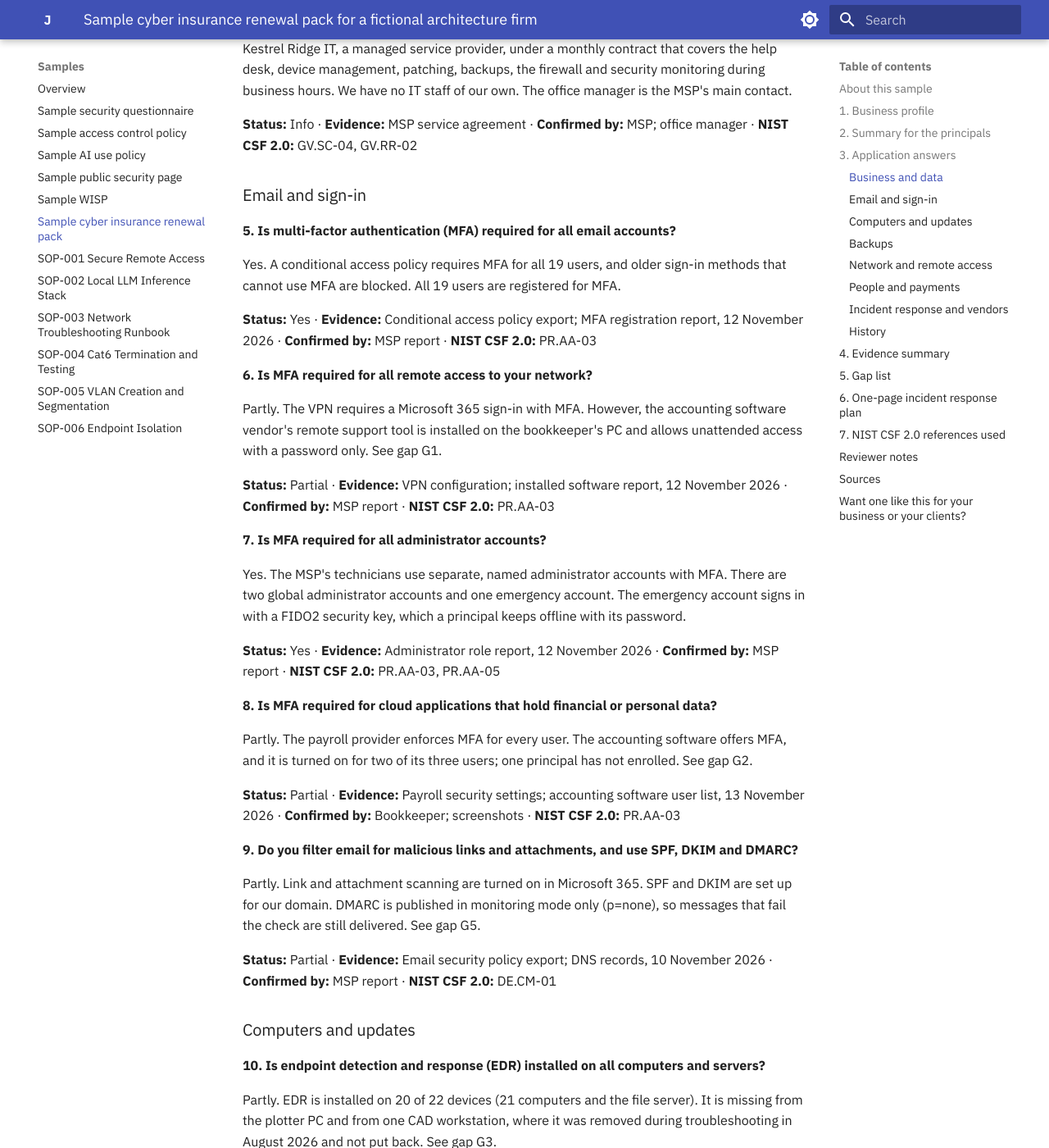
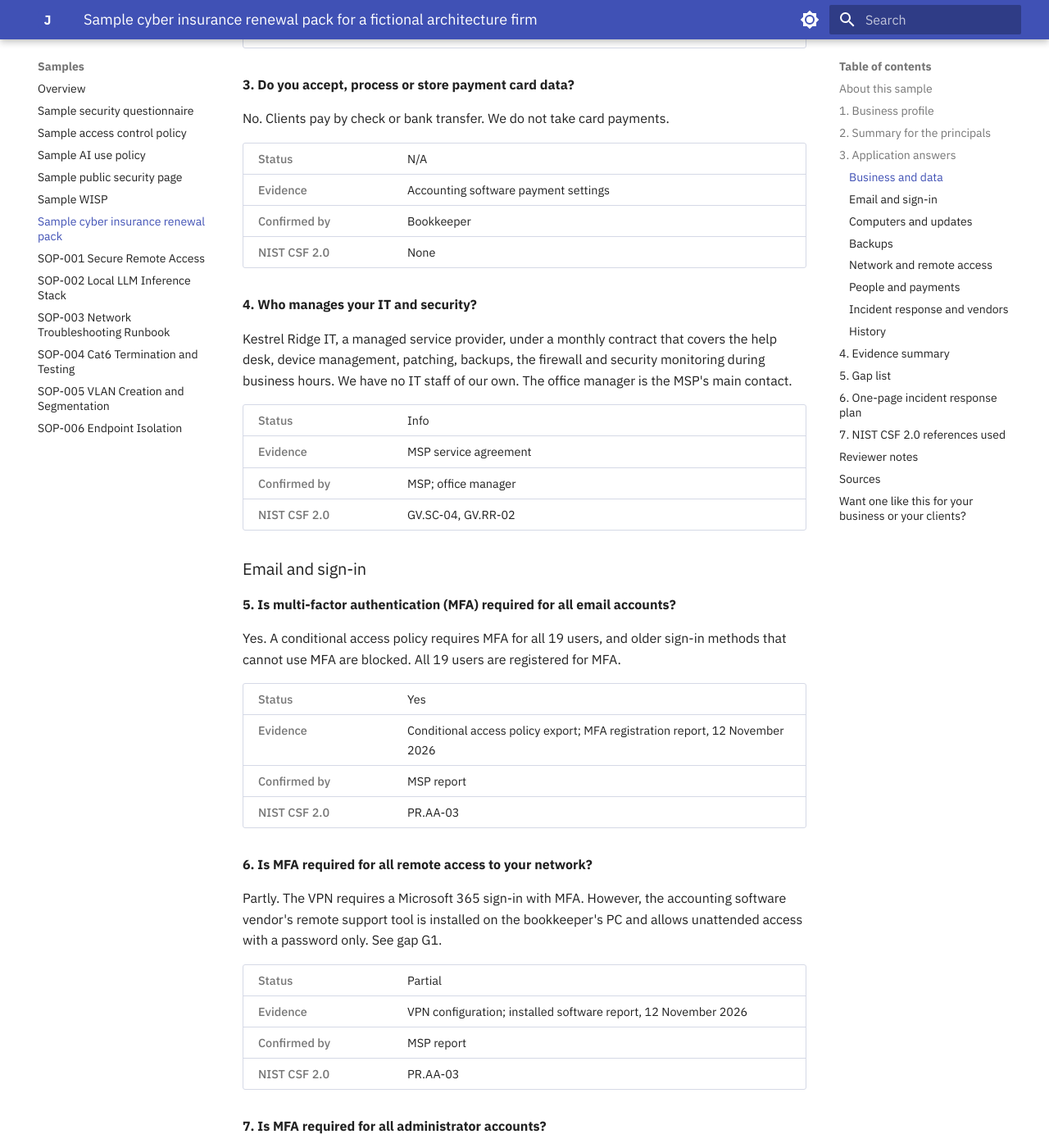
Before and after one commit to JohnsonTechnicalSystems/johnsotechnicalsystems-portfolio, an MkDocs documentation site: the page built from docs/sample-insurance-renewal-pack.md, in a window 1280 px wide and 1400 px high, scrolled down 2988 px. Shown: the whole window at 82% size. Built offline with MkDocs 1.6.1 and Material for MkDocs 9.7.7, drawn with Linux system fonts in a browser that asks for light colours; some of the changed text lies outside the part shown.

Commit message:
Show insurance sample answer details as rows and reword its teaser
The new insurance sample from main still had a dot-separated line under each of its 30 answers, which reads as generated text.

Co-Authored-By: Claude Fable 5.2 <noreply@anthropic.com>

```diff
--- a/docs/sample-insurance-renewal-pack.md
+++ b/docs/sample-insurance-renewal-pack.md
@@ -51,25 +51,53 @@ Of the 30 questions, 7 are answered Yes, 12 Partial and 5 No; 5 are descriptive
 
 An architecture firm with 19 staff and one office. We hold client project files, drawings and contracts, and HR and payroll records for our own staff. We do not hold payment card data or health records.
 
-**Status:** Info · **Evidence:** Company profile; data inventory · **Confirmed by:** Principal · **NIST CSF 2.0:** ID.AM-07
+<div class="jts-meta" markdown>
+
+- **Status** Info
+- **Evidence** Company profile; data inventory
+- **Confirmed by** Principal
+- **NIST CSF 2.0** ID.AM-07
+
+</div>
 
 **2. About how many records containing personal information do you hold?**
 
 HR and payroll records for about 60 current and former employees, including Social Security numbers. These are held by our payroll provider, with copies of onboarding forms in a restricted HR folder in Microsoft 365. We also hold business contact details for about 900 client and consultant contacts.
 
-**Status:** Info · **Evidence:** Payroll provider employee count; HR folder permissions report · **Confirmed by:** Office manager · **NIST CSF 2.0:** ID.AM-07
+<div class="jts-meta" markdown>
+
+- **Status** Info
+- **Evidence** Payroll provider employee count; HR folder permissions report
+- **Confirmed by** Office manager
+- **NIST CSF 2.0** ID.AM-07
+
+</div>
 
 **3. Do you accept, process or store payment card data?**
 
 No. Clients pay by check or bank transfer. We do not take card payments.
 
-**Status:** N/A · **Evidence:** Accounting software payment settings · **Confirmed by:** Bookkeeper · **NIST CSF 2.0:** None
+<div class="jts-meta" markdown>
+
+- **Status** N/A
+- **Evidence** Accounting software payment settings
+- **Confirmed by** Bookkeeper
+- **NIST CSF 2.0** None
+
+</div>
 
 **4. Who manages your IT and security?**
 
 Kestrel Ridge IT, a managed service provider, under a monthly contract that covers the help desk, device management, patching, backups, the firewall and security monitoring during business hours. We have no IT staff of our own. The office manager is the MSP's main contact.
 
-**Status:** Info · **Evidence:** MSP service agreement · **Confirmed by:** MSP; office manager · **NIST CSF 2.0:** GV.SC-04, GV.RR-02
+<div class="jts-meta" markdown>
+
+- **Status** Info
+- **Evidence** MSP service agreement
+- **Confirmed by** MSP; office manager
+- **NIST CSF 2.0** GV.SC-04, GV.RR-02
+
+</div>
 
 ### Email and sign-in
 
@@ -77,31 +105,66 @@ Kestrel Ridge IT, a managed service provider, under a monthly contract that cove
 
 Yes. A conditional access policy requires MFA for all 19 users, and older sign-in methods that cannot use MFA are blocked. All 19 users are registered for MFA.
 
-**Status:** Yes · **Evidence:** Conditional access policy export; MFA registration report, 12 November 2026 · **Confirmed by:** MSP report · **NIST CSF 2.0:** PR.AA-03
+<div class="jts-meta" markdown>
+
+- **Status** Yes
+- **Evidence** Conditional access policy export; MFA registration report, 12 November 2026
+- **Confirmed by** MSP report
+- **NIST CSF 2.0** PR.AA-03
+
+</div>
 
 **6. Is MFA required for all remote access to your network?**
 
 Partly. The VPN requires a Microsoft 365 sign-in with MFA. However, the accounting software vendor's remote support tool is installed on the bookkeeper's PC and allows unattended access with a password only. See gap G1.
 
-**Status:** Partial · **Evidence:** VPN configuration; installed software report, 12 November 2026 · **Confirmed by:** MSP report · **NIST CSF 2.0:** PR.AA-03
+<div class="jts-meta" markdown>
+
+- **Status** Partial
+- **Evidence** VPN configuration; installed software report, 12 November 2026
+- **Confirmed by** MSP report
+- **NIST CSF 2.0** PR.AA-03
+
+</div>
 
 **7. Is MFA required for all administrator accounts?**
 
 Yes. The MSP's technicians use separate, named administrator accounts with MFA. There are two global administrator accounts and one emergency account. The emergency account signs in with a FIDO2 security key, which a principal keeps offline with its password.
 
-**Status:** Yes · **Evidence:** Administrator role report, 12 November 2026 · **Confirmed by:** MSP report · **NIST CSF 2.0:** PR.AA-03, PR.AA-05
+<div class="jts-meta" markdown>
+
+- **Status** Yes
+- **Evidence** Administrator role report, 12 November 2026
+- **Confirmed by** MSP report
+- **NIST CSF 2.0** PR.AA-03, PR.AA-05
+
+</div>
 
 **8. Is MFA required for cloud applications that hold financial or personal data?**
 
 Partly. The payroll provider enforces MFA for every user. The accounting software offers MFA, and it is turned on for two of its three users; one principal has not enrolled. See gap G2.
 
-**Status:** Partial · **Evidence:** Payroll security settings; accounting software user list, 13 November 2026 · **Confirmed by:** Bookkeeper; screenshots · **NIST CSF 2.0:** PR.AA-03
+<div class="jts-meta" markdown>
+
+- **Status** Partial
+- **Evidence** Payroll security settings; accounting software user list, 13 November 2026
+- **Confirmed by** Bookkeeper; screenshots
+- **NIST CSF 2.0** PR.AA-03
+
+</div>
 
 **9. Do you filter email for malicious links and attachments, and use SPF, DKIM and DMARC?**
 
 Partly. Link and attachment scanning are turned on in Microsoft 365. SPF and DKIM are set up for our domain. DMARC is published in monitoring mode only (p=none), so messages that fail the check are still delivered. See gap G5.
 
-**Status:** Partial · **Evidence:** Email security policy export; DNS records, 10 November 2026 · **Confirmed by:** MSP report · **NIST CSF 2.0:** DE.CM-01
+<div class="jts-meta" markdown>
+
+- **Status** Partial
+- **Evidence** Email security policy export; DNS records, 10 November 2026
+- **Confirmed by** MSP report
+- **NIST CSF 2.0** DE.CM-01
+
+</div>
 
 ### Computers and updates
 
@@ -109,37 +172,79 @@ Partly. Link and attachment scanning are turned on in Microsoft 365. SPF and DKI
 
 Partly. EDR is installed on 20 of 22 devices (21 computers and the file server). It is missing from the plotter PC and from one CAD workstation, where it was removed during troubleshooting in August 2026 and not put back. See gap G3.
 
-**Status:** Partial · **Evidence:** EDR device list, 12 November 2026 · **Confirmed by:** MSP report · **NIST CSF 2.0:** DE.CM-09
+<div class="jts-meta" markdown>
+
+- **Status** Partial
+- **Evidence** EDR device list, 12 November 2026
+- **Confirmed by** MSP report
+- **NIST CSF 2.0** DE.CM-09
+
+</div>
 
 **11. Are security alerts monitored around the clock?**
 
 Partly. The MSP reviews EDR alerts during business hours, Monday to Friday. Outside those hours the EDR tool isolates a device automatically on a high-severity alert, but no one reviews alerts until the next business day.
 
-**Status:** Partial · **Evidence:** MSP service agreement; EDR response policy · **Confirmed by:** MSP · **NIST CSF 2.0:** DE.CM-09, DE.AE-02
+<div class="jts-meta" markdown>
+
+- **Status** Partial
+- **Evidence** MSP service agreement; EDR response policy
+- **Confirmed by** MSP
+- **NIST CSF 2.0** DE.CM-09, DE.AE-02
+
+</div>
 
 **12. Are critical security updates installed within 30 days?**
 
 Partly. Windows and Microsoft 365 updates are installed by the MSP: in October 2026, all 21 supported Windows devices were updated within 30 days, 20 of them within 14 days. The plotter PC gets no Windows security updates; see question 13 and gap G4. Updates to the CAD software are installed by staff when prompted and are not tracked.
 
-**Status:** Partial · **Evidence:** Patch compliance report, October 2026 · **Confirmed by:** MSP report · **NIST CSF 2.0:** ID.RA-01, PR.PS-02
+<div class="jts-meta" markdown>
+
+- **Status** Partial
+- **Evidence** Patch compliance report, October 2026
+- **Confirmed by** MSP report
+- **NIST CSF 2.0** ID.RA-01, PR.PS-02
+
+</div>
 
 **13. Is all of your software still supported by its vendor?**
 
 No. The plotter PC runs Windows 10, which reached end of support on October 14, 2025. It is not enrolled in extended security updates and it is on the staff network. See gap G4.
 
-**Status:** No · **Evidence:** Operating system inventory, 12 November 2026 · **Confirmed by:** MSP report · **NIST CSF 2.0:** PR.PS-02, ID.AM-08
+<div class="jts-meta" markdown>
+
+- **Status** No
+- **Evidence** Operating system inventory, 12 November 2026
+- **Confirmed by** MSP report
+- **NIST CSF 2.0** PR.PS-02, ID.AM-08
+
+</div>
 
 **14. Are laptops encrypted?**
 
 Yes. Full-disk encryption (BitLocker) is turned on and reported as compliant on all 12 laptops, enforced through device management.
 
-**Status:** Yes · **Evidence:** Device compliance report, 12 November 2026 · **Confirmed by:** MSP report · **NIST CSF 2.0:** PR.DS-01
+<div class="jts-meta" markdown>
+
+- **Status** Yes
+- **Evidence** Device compliance report, 12 November 2026
+- **Confirmed by** MSP report
+- **NIST CSF 2.0** PR.DS-01
+
+</div>
 
 **15. Do staff work without administrator rights on their computers?**
 
 Partly. 16 staff are standard users. The three CAD workstation users have local administrator rights so that they can install plug-ins.
 
-**Status:** Partial · **Evidence:** Local administrators report, 12 November 2026 · **Confirmed by:** MSP report · **NIST CSF 2.0:** PR.AA-05
+<div class="jts-meta" markdown>
+
+- **Status** Partial
+- **Evidence** Local administrators report, 12 November 2026
+- **Confirmed by** MSP report
+- **NIST CSF 2.0** PR.AA-05
+
+</div>
 
 ### Backups
 
@@ -147,31 +252,66 @@ Partly. 16 staff are standard users. The three CAD workstation users have local
 
 Yes. The file server is backed up every night to a storage device in the office and to a cloud backup service. Microsoft 365 mailboxes and files are backed up daily by a separate cloud backup service.
 
-**Status:** Yes · **Evidence:** Backup job history, October and November 2026 · **Confirmed by:** MSP report · **NIST CSF 2.0:** PR.DS-11
+<div class="jts-meta" markdown>
+
+- **Status** Yes
+- **Evidence** Backup job history, October and November 2026
+- **Confirmed by** MSP report
+- **NIST CSF 2.0** PR.DS-11
+
+</div>
 
 **17. Is at least one backup copy offline or immutable, so that an attacker cannot change or delete it?**
 
 Partly. The cloud copy is separate from the office network and uses its own sign-in with MFA. Its immutability setting, which stops backups being deleted before a set date, is available but not turned on. See gap G6.
 
-**Status:** Partial · **Evidence:** Cloud backup console settings, 13 November 2026 · **Confirmed by:** MSP report · **NIST CSF 2.0:** PR.DS-11
+<div class="jts-meta" markdown>
+
+- **Status** Partial
+- **Evidence** Cloud backup console settings, 13 November 2026
+- **Confirmed by** MSP report
+- **NIST CSF 2.0** PR.DS-11
+
+</div>
 
 **18. Are backups encrypted?**
 
 Yes. Both the office copy and the cloud copies are encrypted, and the MSP holds the encryption keys in its password manager.
 
-**Status:** Yes · **Evidence:** Backup configuration, 13 November 2026 · **Confirmed by:** MSP report · **NIST CSF 2.0:** PR.DS-11, PR.DS-01
+<div class="jts-meta" markdown>
+
+- **Status** Yes
+- **Evidence** Backup configuration, 13 November 2026
+- **Confirmed by** MSP report
+- **NIST CSF 2.0** PR.DS-11, PR.DS-01
+
+</div>
 
 **19. Have you tested restoring from backup in the last 12 months?**
 
 Partly. Individual files are restored on request; the most recent was on 3 November 2026. The last full restore of the file server was tested in September 2025, which is 14 months ago. See gap G7.
 
-**Status:** Partial · **Evidence:** Restore tickets; September 2025 restore test record · **Confirmed by:** MSP report · **NIST CSF 2.0:** PR.DS-11
+<div class="jts-meta" markdown>
+
+- **Status** Partial
+- **Evidence** Restore tickets; September 2025 restore test record
+- **Confirmed by** MSP report
+- **NIST CSF 2.0** PR.DS-11
+
+</div>
 
 **20. How long would it take to recover your critical systems?**
 
 About two business days for the file server. This estimate is based on the September 2025 test, in which the data restore took 9 hours, plus time to rebuild the server. It is an estimate, not a guarantee. Email and Microsoft 365 files do not depend on the office.
 
-**Status:** Info · **Evidence:** September 2025 restore test record · **Confirmed by:** MSP · **NIST CSF 2.0:** RC.RP-01
+<div class="jts-meta" markdown>
+
+- **Status** Info
+- **Evidence** September 2025 restore test record
+- **Confirmed by** MSP
+- **NIST CSF 2.0** RC.RP-01
+
+</div>
 
 ### Network and remote access
 
@@ -179,19 +319,40 @@ About two business days for the file server. This estimate is based on the Septe
 
 Yes. The MSP manages the firewall. There are no inbound port forwards, and an external scan on 10 November 2026 found no remote desktop or other management ports open.
 
-**Status:** Yes · **Evidence:** Firewall rule export; external scan report, 10 November 2026 · **Confirmed by:** MSP report · **NIST CSF 2.0:** PR.IR-01
+<div class="jts-meta" markdown>
+
+- **Status** Yes
+- **Evidence** Firewall rule export; external scan report, 10 November 2026
+- **Confirmed by** MSP report
+- **NIST CSF 2.0** PR.IR-01
+
+</div>
 
 **22. Is guest Wi-Fi separated from your business network?**
 
 Yes. Guests use a separate network that cannot reach staff devices or the file server.
 
-**Status:** Yes · **Evidence:** Wireless configuration export · **Confirmed by:** MSP report · **NIST CSF 2.0:** PR.IR-01
+<div class="jts-meta" markdown>
+
+- **Status** Yes
+- **Evidence** Wireless configuration export
+- **Confirmed by** MSP report
+- **NIST CSF 2.0** PR.IR-01
+
+</div>
 
 **23. Is your internal network segmented, so that servers are separated from staff computers?**
 
 No. The file server, staff computers, the plotter PC and the printers share one network.
 
-**Status:** No · **Evidence:** Network diagram, November 2026 · **Confirmed by:** MSP · **NIST CSF 2.0:** PR.IR-01
+<div class="jts-meta" markdown>
+
+- **Status** No
+- **Evidence** Network diagram, November 2026
+- **Confirmed by** MSP
+- **NIST CSF 2.0** PR.IR-01
+
+</div>
 
 ### People and payments
 
@@ -199,19 +360,40 @@ No. The file server, staff computers, the plotter PC and the printers share one
 
 Partly. Training is assigned every year through the MSP's training platform, and phishing simulations run every quarter. 17 of 19 staff have completed the 2026 training; two are outstanding. See gap G8.
 
-**Status:** Partial · **Evidence:** Training completion report, 14 November 2026 · **Confirmed by:** MSP report · **NIST CSF 2.0:** PR.AT-01
+<div class="jts-meta" markdown>
+
+- **Status** Partial
+- **Evidence** Training completion report, 14 November 2026
+- **Confirmed by** MSP report
+- **NIST CSF 2.0** PR.AT-01
+
+</div>
 
 **25. Do you confirm requests to change bank details or to send money by calling a known number?**
 
 Partly. The bookkeeper does call back on a number already on file, but the practice is not written down and no one else is trained to do it when she is away. See gap G9.
 
-**Status:** Partial · **Evidence:** Call with the bookkeeper, 13 November 2026 · **Confirmed by:** Bookkeeper · **NIST CSF 2.0:** None
+<div class="jts-meta" markdown>
+
+- **Status** Partial
+- **Evidence** Call with the bookkeeper, 13 November 2026
+- **Confirmed by** Bookkeeper
+- **NIST CSF 2.0** None
+
+</div>
 
 **26. Do payments above a set amount need approval from a second person?**
 
 No. The bookkeeper can create and release bank transfers of any amount alone. See gap G9.
 
-**Status:** No · **Evidence:** Bank portal user roles, 13 November 2026 · **Confirmed by:** Bookkeeper; screenshot · **NIST CSF 2.0:** PR.AA-05
+<div class="jts-meta" markdown>
+
+- **Status** No
+- **Evidence** Bank portal user roles, 13 November 2026
+- **Confirmed by** Bookkeeper; screenshot
+- **NIST CSF 2.0** PR.AA-05
+
+</div>
 
 ### Incident response and vendors
 
@@ -219,19 +401,40 @@ No. The bookkeeper can create and release bank transfers of any amount alone. Se
 
 No. There was no written plan at the time of this review. A one-page plan was drafted as part of this pack and is included below. The answer becomes Yes once the principals adopt it and staff have been told where it is. See gap G10.
 
-**Status:** No · **Evidence:** Call with the principal, 13 November 2026 · **Confirmed by:** Principal · **NIST CSF 2.0:** ID.IM-04
+<div class="jts-meta" markdown>
+
+- **Status** No
+- **Evidence** Call with the principal, 13 November 2026
+- **Confirmed by** Principal
+- **NIST CSF 2.0** ID.IM-04
+
+</div>
 
 **28. Have you tested your incident response plan in the last 12 months?**
 
 No. There has been no plan to test. A one-hour walk-through with the MSP is proposed under gap G10.
 
-**Status:** No · **Evidence:** Call with the principal, 13 November 2026 · **Confirmed by:** Principal · **NIST CSF 2.0:** ID.IM-02
+<div class="jts-meta" markdown>
+
+- **Status** No
+- **Evidence** Call with the principal, 13 November 2026
+- **Confirmed by** Principal
+- **NIST CSF 2.0** ID.IM-02
+
+</div>
 
 **29. Do your contracts with key vendors include security requirements, and do you review those vendors?**
 
 Partly. The MSP agreement includes confidentiality terms and a duty to report security incidents to us. We have not reviewed the security reports of the payroll provider or the accounting software vendor.
 
-**Status:** Partial · **Evidence:** MSP service agreement · **Confirmed by:** Office manager · **NIST CSF 2.0:** GV.SC-05, GV.SC-07
+<div class="jts-meta" markdown>
+
+- **Status** Partial
+- **Evidence** MSP service agreement
+- **Confirmed by** Office manager
+- **NIST CSF 2.0** GV.SC-05, GV.SC-07
+
+</div>
 
 ### History
 
@@ -239,7 +442,14 @@ Partly. The MSP agreement includes confidentiality terms and a duty to report se
 
 Yes, one incident. In March 2025 a staff member's mailbox was accessed after a phishing email, before MFA was required for every account. It was found two days later through an alert on a new mail-forwarding rule. The MSP reset the account, removed the rule and reviewed the sign-in logs, and found no access beyond that mailbox. No claim was made. The broker was told in April 2025. MFA has been required for all accounts since April 2025.
 
-**Status:** Info · **Evidence:** MSP incident ticket, March 2025; email to the broker, April 2025 · **Confirmed by:** MSP ticket; principal · **NIST CSF 2.0:** RS.MA-01, RS.CO-02
+<div class="jts-meta" markdown>
+
+- **Status** Info
+- **Evidence** MSP incident ticket, March 2025; email to the broker, April 2025
+- **Confirmed by** MSP ticket; principal
+- **NIST CSF 2.0** RS.MA-01, RS.CO-02
+
+</div>
 
 ## 4. Evidence summary
 
```
Also changed, not shown: docs/insurance-pack.md (+1 -1 lines).
